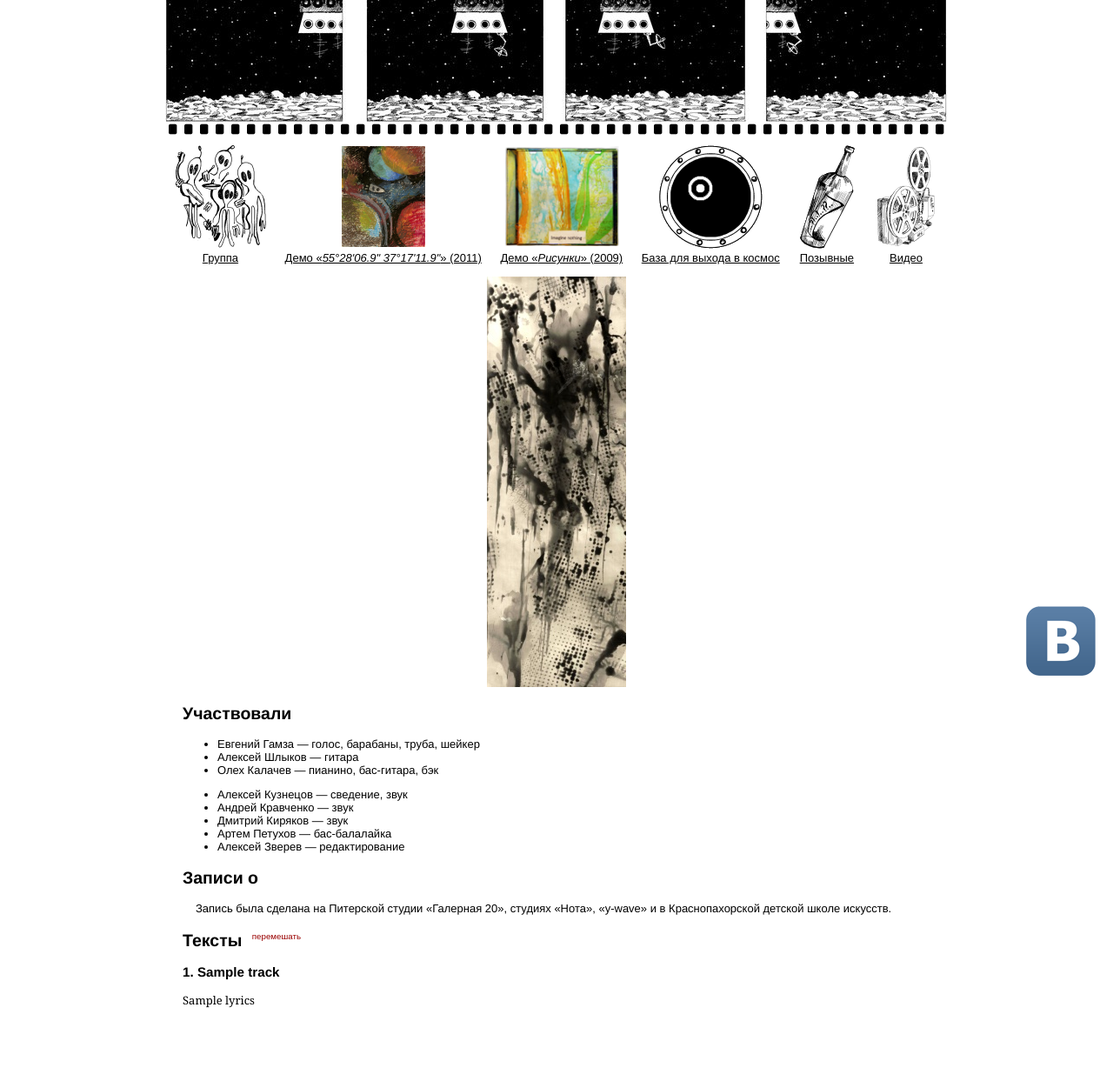
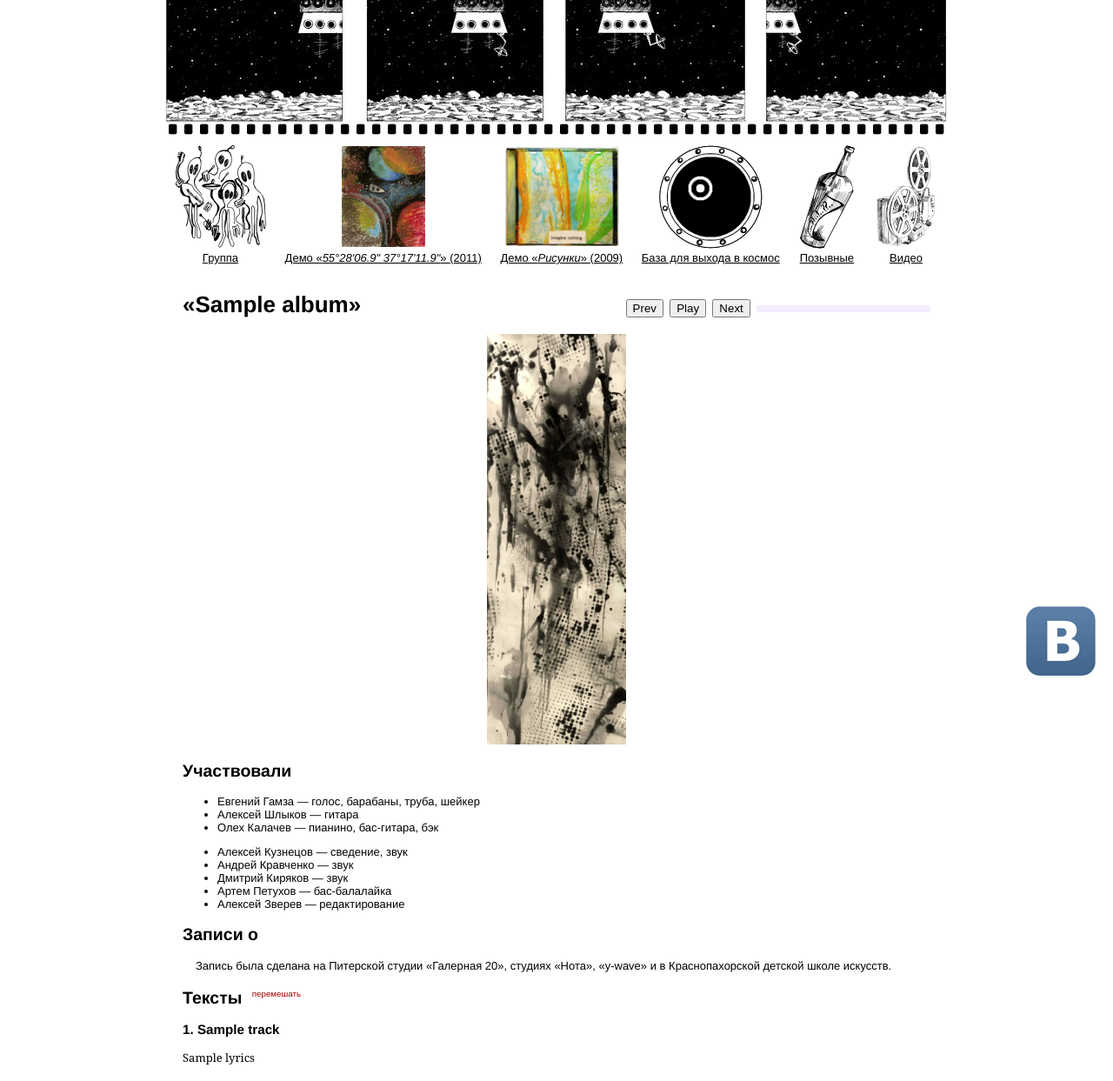
Before and after one commit to okalachev/marsohod1, a Django app: template src/marso_site/templates/record3.html in a window 1280 px wide. Shown: the whole page at 87% size. Before the commit the page ends 1159 px from the top, so only its background shows below. Run offline with Django 3.2, Linux system fonts and the light colour scheme; the template is opened without the code that fills it: most values are stand-ins (such as "Sample title", 1, 10 or a date in 2020).

Commit message:
Working on the player

```diff
--- a/media/css/main.css
+++ b/media/css/main.css
@@ -313,3 +313,28 @@ li {
     list-style: hebrew;
 }
 */
+
+/* Player skin */
+.jp {
+}
+
+.jp .jp-seek-bar {
+    width: 200px !important;
+    display: inline-block;
+    height: 8px;
+    background-color: #f4edff;
+    position: relative;
+    cursor: pointer;
+}
+
+.jp .jp-seek-bar:hover {
+    background-color: #ebe5f5;
+}
+
+.jp .jp-play-bar {
+    background-color: #6f7378;
+    position: absolute;
+    left: 0;
+    top: 0;
+    bottom: 0;
+}
--- a/src/marso_site/templates/record3.html
+++ b/src/marso_site/templates/record3.html
@@ -38,7 +38,22 @@
 {% endblock %}
 
 {% block content %}
-    <div id="jPlayer-container"><div id="jPlayer"></div></div>
+    <h1>
+        <div id="jPlayer-container" class="jp" style="float:right">
+            <div id="jPlayer"></div>
+            <button class="jp-previous">Prev</button>
+            <button class="jp-play">Play</button>
+            <button class="jp-pause">Pause</button>
+            <button class="jp-next">Next</button>
+            <div class="jp-seek-bar">
+                <div class="jp-play-bar"></div>
+            </div>
+            <div class="jp-volume-bar">
+                <div class="jp-volume-bar-value"></div>
+            </div>
+        </div>
+        &laquo;{{ album.title }}&raquo;
+    </h1>
 
     <div class="record3-tracks">
         <div class="prev"></div>
```
